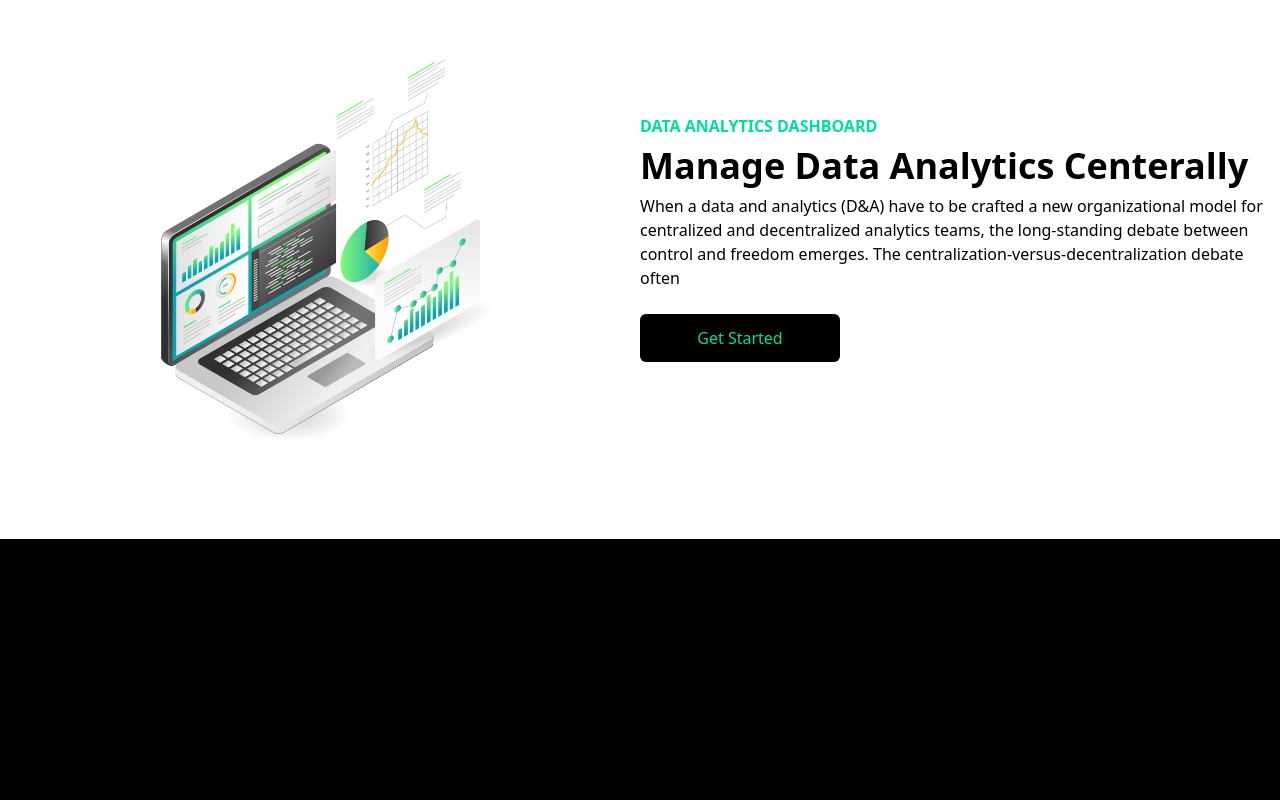
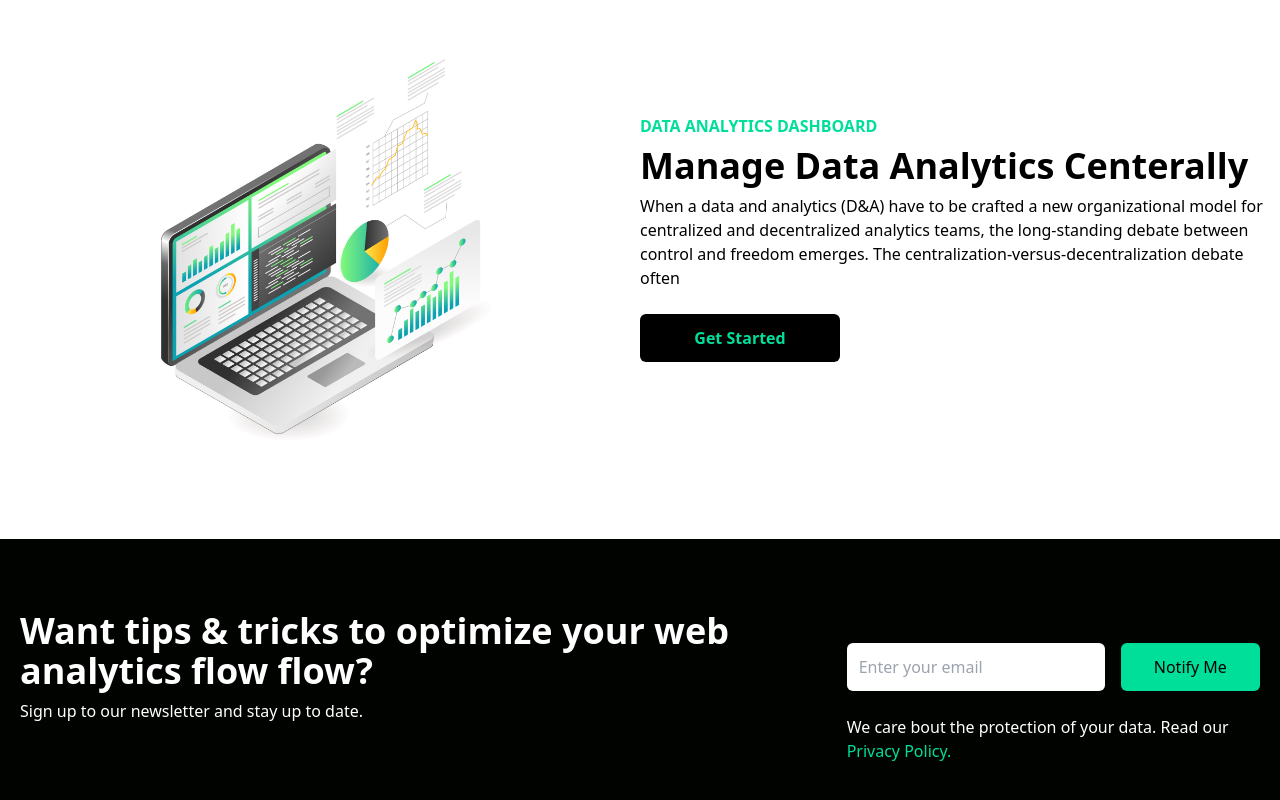
Before and after one commit to Mo-Aziz/grow-data-react-taiwind, a React (Create React App) app: page / in a window 1280 px wide. Shown: the part 838-1638 px from the top of the page. Before the commit the page ends 1377 px from the top, so only its background shows below. Built offline with nearby package versions, Linux system fonts and the light colour scheme.

Commit message:
finished newsletter section with grid

```diff
--- a/src/App.js
+++ b/src/App.js
@@ -2,6 +2,7 @@
 import Analytics from './components/Analytics';
 import Hero from './components/Hero';
 import Navbar from './components/Navbar';
+import Newsletter from './components/Newsletter';
 
 function App() {
   return (
@@ -9,6 +10,7 @@
        <Navbar/>
        <Hero/>
        <Analytics/>
+       <Newsletter/>
     </div>
   );
 }
--- a/src/components/Analytics.js
+++ b/src/components/Analytics.js
@@ -15,7 +15,7 @@
             teams, the long-standing debate between control and freedom emerges.
             The centralization-versus-decentralization debate often
           </p>
-          <button className=" bg-black text-[#00df9a] w-[200px] rounded-md cursor-pointer font-medium my-6 mx-auto md:mx-0 py-3  ">Get Started</button>
+          <button className=" bg-black text-[#00df9a] w-[200px] rounded-md cursor-pointer font-bold my-6 mx-auto md:mx-0 py-3  ">Get Started</button>
         </div>
       </div>
     </div>
--- a/src/components/Hero.js
+++ b/src/components/Hero.js
@@ -21,7 +21,7 @@
         </div>
         <p className='py-4 text-xl md:text-2xl font-bold text-gray-500'>Monitor your data analytics to increase revenue for BTB,BTC, & SASS</p>
 
-        <button className=' bg-[#00df9a] w-[200px] rounded-md cursor-pointer font-medium my-6 mx-auto py-3 text-black'>Get Started</button>
+        <button className=' bg-[#00df9a] w-[200px] rounded-md cursor-pointer font-bold my-6 mx-auto py-3 text-black'>Get Started</button>
         </div>
 
     </div>
--- /dev/null
+++ b/src/components/Newsletter.js
@@ -0,0 +1,28 @@
+import React from "react";
+
+const Newsletter = () => {
+  return (
+    <div className="w-full py-16 text-white px-4">
+      <div className="max-w-[1240px] mx-auto grid lg:grid-cols-3">
+        <div className="lg:col-span-2 ">
+          <h1 className="text-2xl sm:text-3xl md:text-4xl font-bold py-2">
+            Want tips & tricks to optimize your web analytics flow flow?
+          </h1>
+          <p className="font-medium">Sign up to our newsletter and stay up to date.</p>
+        </div>
+        {/* section 2 */}
+        <div className="my-4">
+          <div className="flex flex-col sm:flex-row items-center justify-between w-full" >
+            <input className="p-3 flex w-full rounded-md text-black" type='email' placeholder="Enter your email" />
+            <button className='bg-[#00df9a] text-black rounded-md font-medium w-[200px] ml-4 my-6 px-6 py-3'>
+              Notify Me
+            </button>
+          </div>
+          <p>We care bout the protection of your data. Read our{' '}<span className='text-[#00df9a]'> Privacy Policy.</span> </p>
+        </div>
+      </div>
+    </div>
+  );
+};
+
+export default Newsletter;
```
